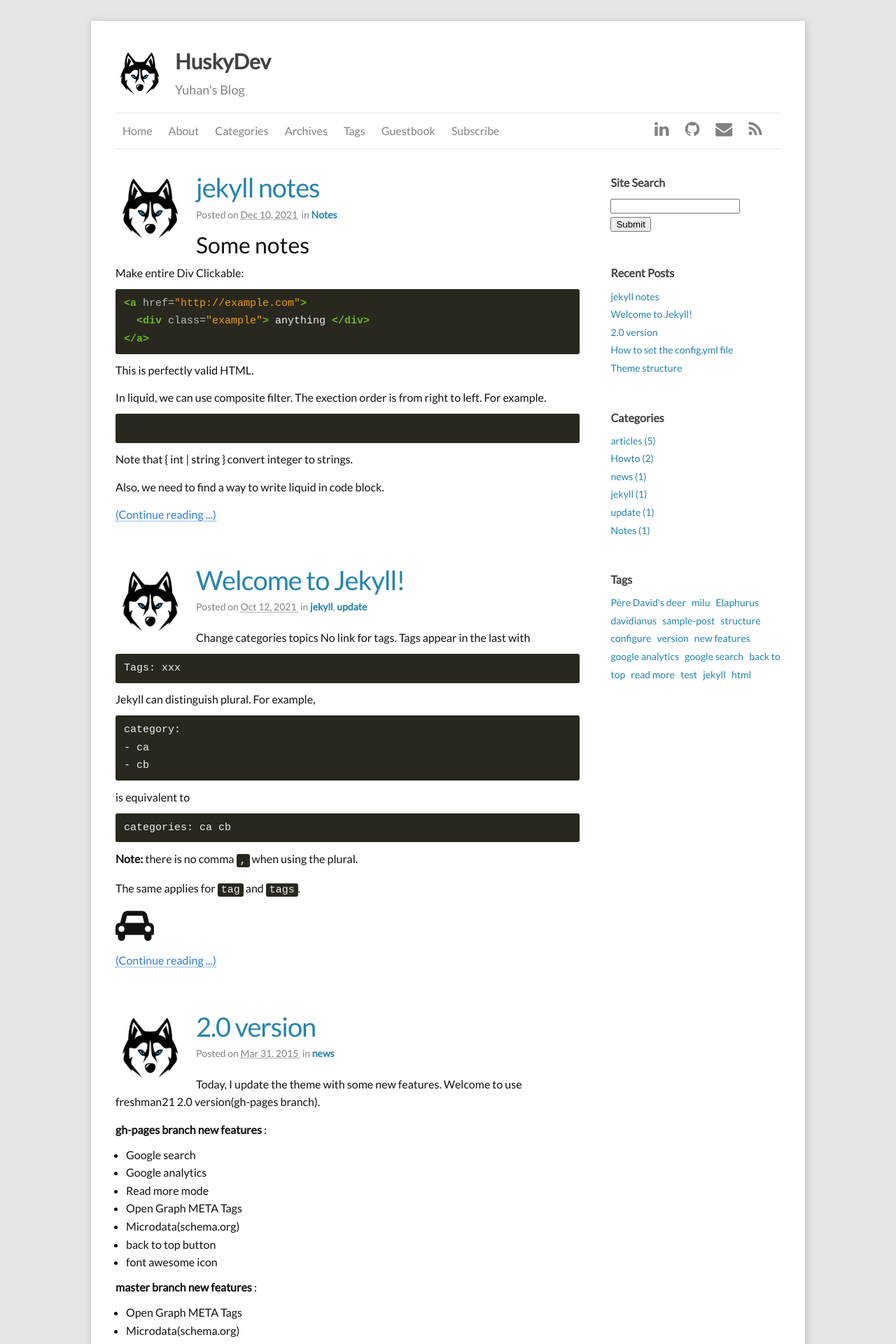
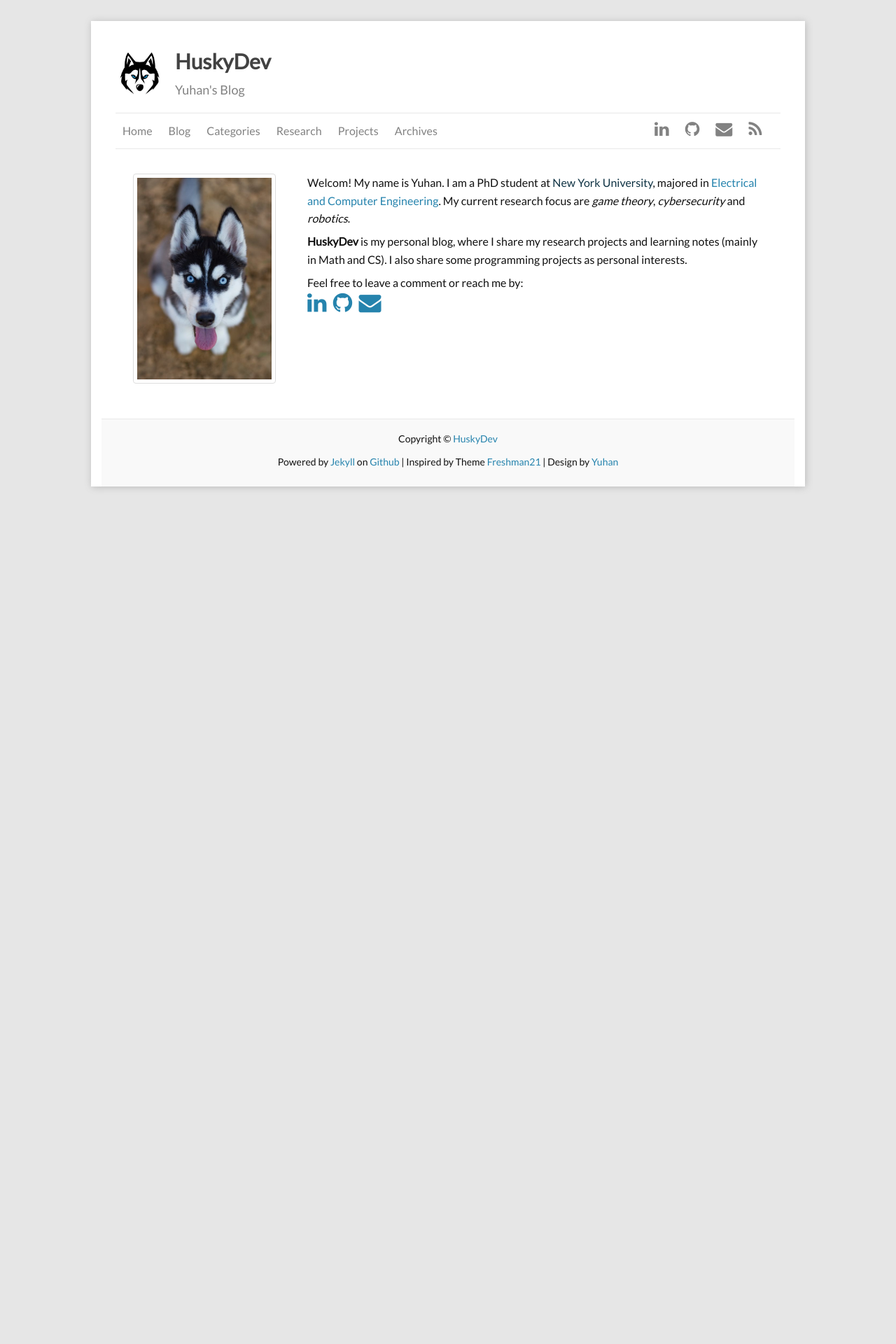
Before and after one commit to yuhan16/freshman21-v2, a Jekyll site: the page built from index.html, in a window 1280 px wide. Shown: the top 1920 px of the page at 70% size. Built offline with Jekyll 4.4.1, drawn with Linux system fonts in a browser that asks for light colours; the list of posts is cut into pages by our own code; after the commit the page ends 900 px from its top, so only the background shows below that; some of the changed text lies outside the part shown.

Commit message:
new order of site organized. Blog page built.

```diff
--- a/_config.yml
+++ b/_config.yml
@@ -21,7 +21,7 @@
 ShowContactInfo: "True" # Personal Info (twitter,github,email) can be seen on aboutme-sidebar, those info only shown where ShowContactInfo == True
 default_column: "two" # blog style: two columns, if default_column != "two", you will see a one column blog.
 default_locale: "en" # blog sidebar language set, only include: English (en), Chinese (cn), Japanese (jp), Polish (pl), Korean (kr),  Russian (ru), Turkish (tr), and Indonesian (id).
-nav_pages: ["Home", "Blog", "Topics", "Research", "Projects", "Archives"] # pages displayed in navigation bar
+nav_pages: ["home", "blog", "categories", "research", "projects", "archives"] # pages displayed in navigation bar
 
 locales:
     en:
@@ -63,4 +63,5 @@
         syntax_highlighter: rouge
 plugins: [jekyll-paginate]
 paginate: 5
+paginate_path: "/blog/page:num/"
 excerpt_separator: <!-- more -->
--- a/_includes/footer.html
+++ b/_includes/footer.html
@@ -5,5 +5,5 @@
   on
   <a href="https://github.com/">Github</a>
   | Inspired by Theme <a href="https://github.com/yulijia/freshman21/">Freshman21</a>
-
+  | Design by <a href="{{site.baseurl}}/">Yuhan</a>
 </footer>
--- a/_includes/header.html
+++ b/_includes/header.html
@@ -7,12 +7,24 @@
 
   <!--nav class="wrapper"-->
     <nav class="site-nav-div">
+      {% comment %}
       <div class="text-nav-column">
         {% for page in site.pages %}
           {% if page.title %}
           <a class="page-link" href="{{ page.url | prepend: site.baseurl }}">{{ page.title }}</a>
           {% endif %}
           {% endfor %}
+      </div>
+      {% endcomment %}
+      <div class="text-nav-column">
+        {%for t in site.nav_pages%}
+          {% if t == "home"%}
+            <a class="page-link" href="{{site.baseurl}}/">{{t | capitalize}}</a>
+          {% else %}
+            {% assign pgurl = site.baseurl | append: "/" | append: t %}
+            <a class="page-link" href="{{pgurl}}/">{{t | capitalize}}</a>
+          {% endif %}
+        {%endfor%}
       </div>
       <div class="icon-nav-column">
         {% if site.linkedin_page != empty %}
--- a/_includes/post_pagination.html
+++ b/_includes/post_pagination.html
@@ -37,7 +37,7 @@
       var pg = parseInt('{{ paginator.page }}');
       var pg_total = parseInt('{{paginator.total_pages}}');
       const pg_col = 7;   // number of table cells for pagination display
-      const baseurl = '{{site.baseurl}}' + "/";
+      const baseurl = '{{site.baseurl}}' + "/blog/";
 
       if (pg_total <= 3){
         for (var i = 1; i <= pg_total; i++){
--- a/_sass/_layout.scss
+++ b/_sass/_layout.scss
@@ -180,7 +180,7 @@
 }
 
 .post-title {
-  font-size: 38px;//42px;
+  font-size: 36px;
   letter-spacing: -1px;
   line-height: 1;
 
--- /dev/null
+++ b/blog/index.html
@@ -0,0 +1,42 @@
+---
+layout: default
+title: Blog
+---
+
+<div class="home">
+  <div class="post" itemscope itemtype="http://schema.org/BlogPosting" >
+    {% for post in paginator.posts %}
+    <img src="{{ site.baseurl }}/images/husky_logo_crop.png" height="100" style="float: left; margin-right: 15px;">
+    <header class="post-header">
+      <h1 itemprop="name" class="post-title">
+        <a itemprop="url" class="post-link" href="{{ post.url | prepend: site.baseurl }}"><b>{{ post.title }}</b></a>
+      </h1>
+      <meta itemprop="keywords" content="{{ post.tags | join: ',' }}" />
+      <p class="post-meta">
+        Posted on
+        <time itemprop="datePublished" datetime="{{ post.date | date: '%Y-%m-%d' }}">
+          {{ post.date | date: "%b %-d, %Y" }}
+        </time>
+        &nbsp;in
+        {% for cat in post.categories %}
+          <a href="{{site.baseurl}}/categories/#{{ cat }}"><b>{{ cat }}</b></a>{% unless post.categories.last == cat%}, {% endunless %}
+        {% endfor %}
+
+        {% comment %}
+        .Tags:
+        {% for tag in post.tags %}
+          <a href="{{ site.baseurl }}/tags/#{{ tag }}" title="{{ tag }}">{{ tag }}</a>{% unless post.tags.last == tag %}, {% endunless %}
+        {% endfor %}
+        {% endcomment %}
+      </p>
+    </header>
+
+    <article class="post-content" itemprop="articleBody">
+      {{ post.excerpt }}
+      <p><a href="{{post.url | prepend: site.baseurl}}">(Continue reading ...)</a></p>
+    </article> <br><br><!--hr /-->
+    {% endfor %}
+  </div>
+</div>
+
+{% include post_pagination.html %}
--- a/index.html
+++ b/index.html
@@ -1,41 +1,25 @@
 ---
-layout: default
+layout: single-col
+title: About
+permalink: /
 ---
 
-<div class="home">
-  <div class="post" itemscope itemtype="http://schema.org/BlogPosting" >
-    {% for post in paginator.posts %}
-    <img src="{{ site.baseurl }}/images/husky_logo_crop.png" height="100" style="float: left; margin-right: 15px;">
-    <header class="post-header">
-      <h1 itemprop="name" class="post-title">
-        <a itemprop="url" class="post-link" href="{{ post.url | prepend: site.baseurl }}">{{ post.title }}</a>
-      </h1>
-      <meta itemprop="keywords" content="{{ post.tags | join: ',' }}" />
-      <p class="post-meta">
-        Posted on
-        <time itemprop="datePublished" datetime="{{ post.date | date: '%Y-%m-%d' }}">
-          {{ post.date | date: "%b %-d, %Y" }}
-        </time>
-        &nbsp;in
-        {% for cat in post.categories %}
-          <a href="{{site.baseurl}}/categories/#{{ cat }}"><b>{{ cat }}</b></a>{% unless post.categories.last == cat%}, {% endunless %}
-        {% endfor %}
+<div class="about">
+  <img class="img-about" src="{{ site.baseurl }}/images/husky.jpeg">
+  <p>
+    Welcom! My name is Yuhan. I am a PhD student at <a href=""https://www.nyu.edu>New York University</a>,
+    majored in <a href="https://engineering.nyu.edu/academics/departments/electrical-and-computer-engineering">Electrical and Computer Engineering</a>.
+    My current research focus are <em>game theory</em>, <em>cybersecurity</em> and <em>robotics</em>.
+  </p>
 
-        {% comment %}
-        .Tags:
-        {% for tag in post.tags %}
-          <a href="{{ site.baseurl }}/tags/#{{ tag }}" title="{{ tag }}">{{ tag }}</a>{% unless post.tags.last == tag %}, {% endunless %}
-        {% endfor %}
-        {% endcomment %}
-      </p>
-    </header>
+  <p>
+    <b>HuskyDev</b> is my personal blog, where I share my research projects and learning notes (mainly in Math and CS).
+    I also share some programming projects as personal interests.
+  </p>
 
-    <article class="post-content" itemprop="articleBody">
-      {{ post.excerpt }}
-      <p><a href="{{post.url | prepend: site.baseurl}}">(Continue reading ...)</a></p>
-    </article> <br><br><!--hr /-->
-    {% endfor %}
-  </div>
+  <p>Feel free to leave a comment or reach me by: <br>
+  <a href="{{site.linkedin_page}}" title="LinkedIn: {{site.linkedin_page}}" style="border-bottom: none;"><i class="fa fa-linkedin fa-2x"></i></a> &nbsp;
+  <a href="https://github.com/{{site.github_username}}" title="GithubID: {{site.github_username}}" style="border-bottom: none;"><i class="fa fa-github fa-2x"></i></a> &nbsp;
+  <a href="mailto:{{site.email}}" title="mailto: {{site.email}}" style="border-bottom: none;"><i class="fa fa-envelope fa-2x"></i></a>
+  </p>
 </div>
-
-{% include post_pagination.html %}
```
Also changed, not shown: a_home.md (deleted, +0 -5 lines), b_about.html (deleted, +0 -26 lines), g_research.html (added, +8 -0 lines), h_projects.html (added, +8 -0 lines), _layouts/single-col.html (renamed from _layouts/bio.html).
